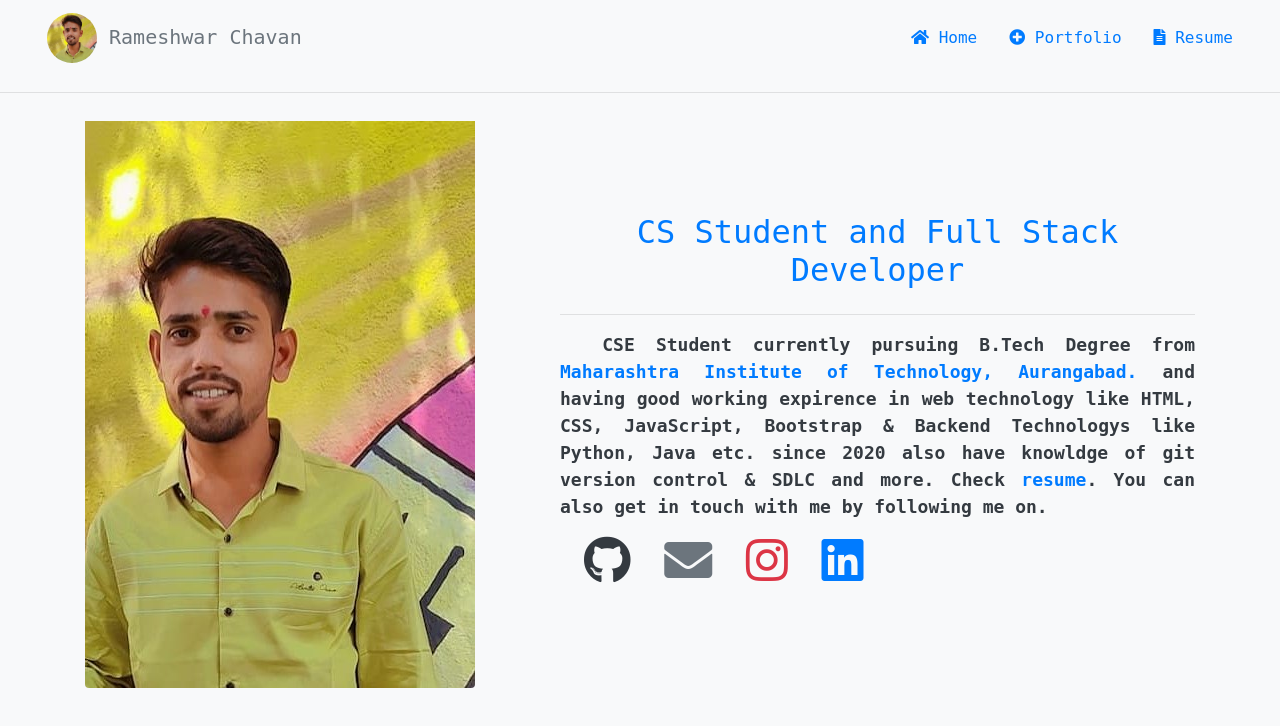
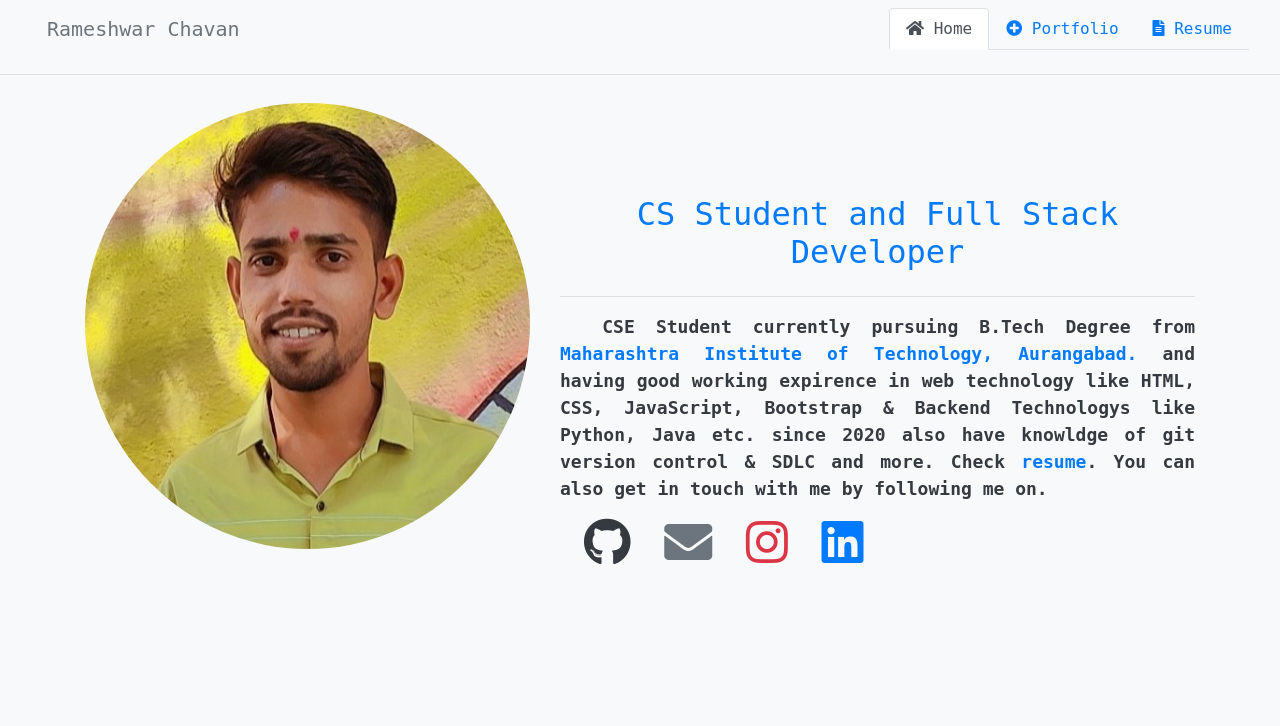
Before and after one commit to Rameshwar-Chavan/Ram, a plain HTML site: page index.html in a window 1280 px wide. Drawn offline with nearby package versions, Linux system fonts and the light colour scheme.

Commit message:
Style fixed

```diff
--- a/index.html
+++ b/index.html
@@ -35,16 +35,16 @@
     <!-- nav start  -->
     <nav class="navbar navbar-expand-lg navbar-light bg-light sticky-top" style="font-size: 16px;">
         <div class="container-fluid">
-            <a class="navbar-brand nav-link text-secondary" href="index.html"><img src="img/My_Photo.jpg" alt="mylogo" height="50" width="50" class="rounded-circle"> Rameshwar Chavan</a>
+            <a class="navbar-brand nav-link text-secondary" href="index.html"> Rameshwar Chavan</a>
             <button class="navbar-toggler ml-3 mt-2 mb-1 rounded" type="button" data-toggle="collapse"
             data-target="#navbarSupportedContent" aria-controls="navbarSupportedContent"
                     aria-expanded="false" aria-label="Toggle navigation">
                     <span class="navbar-toggler-icon"></span>
                 </button>
                 <div class="collapse navbar-collapse" id="navbarSupportedContent">
-                    <ul class="nav nav- ml-auto mb-2 mb-lg-0">
+                    <ul class="nav nav-tabs ml-auto mb-2 mb-lg-0">
                         <li class="nav-item">
-                            <a class="nav-link" aria-current="page" href="index.html"><i class="fa fa-home"></i> Home</a>
+                            <a class="nav-link active" aria-current="page" href="index.html"><i class="fa fa-home"></i> Home</a>
                         </li>
                         <li class="nav-item">
                             <a class="nav-link" href="portfolio.html"><i class="fas fa-plus-circle"></i> Portfolio</a>
@@ -70,7 +70,7 @@
                     <!-- <div class="card">Card 1</div> -->
                     <div class="">
                         <div class="">
-                            <img src="img/Full1.jpg" alt="" class="img-fluid rounded pt-2">
+                            <img src="img/My_Photo.jpg" alt="" class="img-fluid rounded-circle pt-2">
                         </div>
                     </div>
                 </div>
```
Also changed, not shown: portfolio.html (+2 -2 lines).
